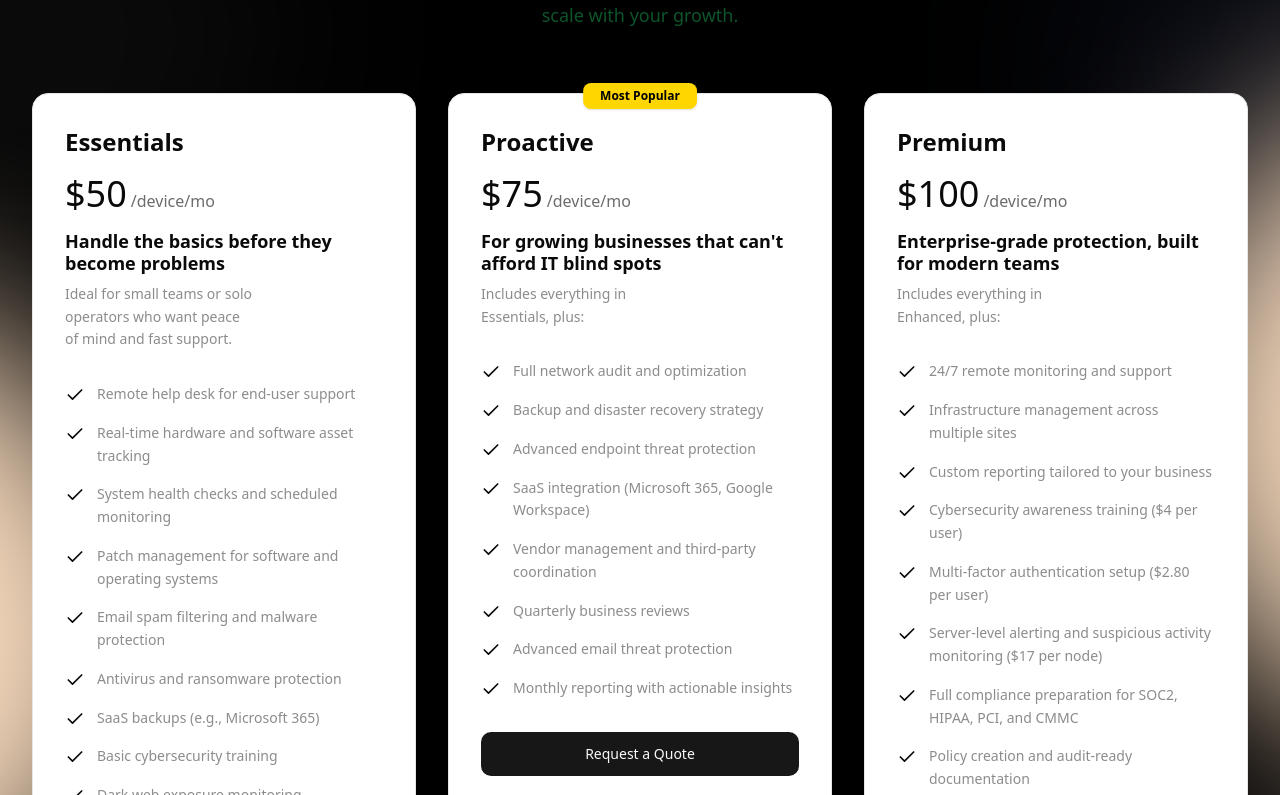
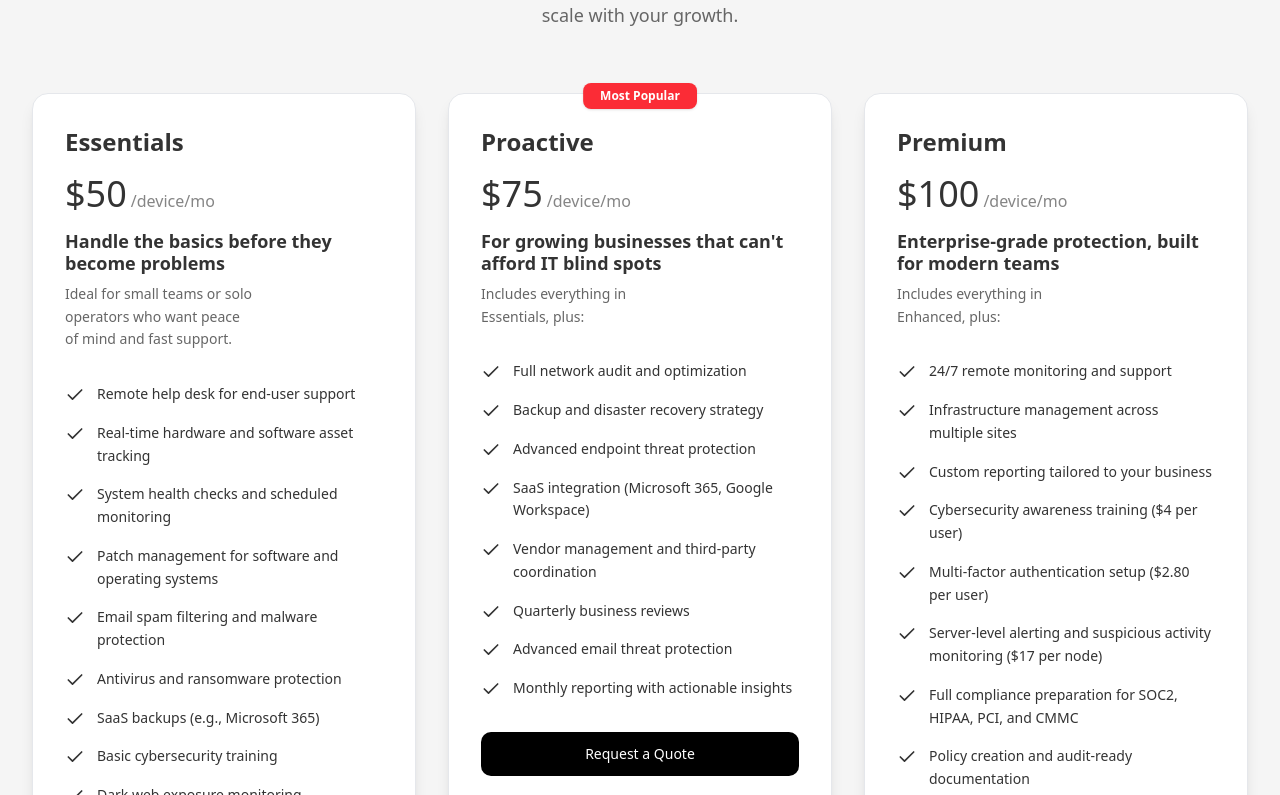
Before and after one commit to helpdesk411/helpdesk-411, a React (Vite) app: page /c in a window 1280 px wide. Shown: the part 3265-4060 px from the top of the page. Built offline with nearby package versions, Linux system fonts and the light colour scheme; a web font is replaced by a local one.

Commit message:
style: pricing

```diff
--- a/src/sections/Pricing.tsx
+++ b/src/sections/Pricing.tsx
@@ -13,39 +13,70 @@ interface PricingCardProps {
 
 function PricingCard({ plan, pathname = "/" }: PricingCardProps) {
   const isRouteB = pathname === "/b";
+  const isRouteC = pathname === "/c";
 
   return (
     <div className={cn(
       "relative rounded-2xl border p-8 transition-all duration-300 hover:shadow-lg",
-      isRouteB ? "bg-white border-gray-200" : "bg-card"
+      isRouteB ? "bg-white border-gray-200" :
+      isRouteC ? "bg-white border-gray-200 shadow-lg" :
+      "bg-card"
     )}>
       {plan.isFeatured && (
         <div className="absolute -top-3 left-1/2 transform -translate-x-1/2">
-          <Badge variant="default" className="bg-[#ffd600] text-black px-4 py-1">
+          <Badge variant="default" className={cn(
+            "px-4 py-1",
+            isRouteC ? "bg-red-500 text-white" : "bg-[#ffd600] text-black"
+          )}>
             Most Popular
           </Badge>
         </div>
       )}
 
       <div className="mb-8">
-        <h3 className={cn("text-2xl font-bold mb-4", isRouteB ? "text-black" : "text-foreground")}>
+        <h3 className={cn(
+          "text-2xl font-bold mb-4",
+          isRouteB ? "text-black" :
+          isRouteC ? "text-[#333333]" :
+          "text-foreground"
+        )}>
           {plan.name}
         </h3>
         <div className="flex items-baseline mb-4">
-          <span className={cn("text-4xl font-normal", isRouteB ? "text-black" : "text-foreground")}>
+          <span className={cn(
+            "text-4xl font-normal",
+            isRouteB ? "text-black" :
+            isRouteC ? "text-[#333333]" :
+            "text-foreground"
+          )}>
             ${plan.price}
           </span>
-          <span className={cn("ml-1", isRouteB ? "text-black/60" : "text-foreground/60")}>
+          <span className={cn(
+            "ml-1",
+            isRouteB ? "text-black/60" :
+            isRouteC ? "text-[#333333]/60" :
+            "text-foreground/60"
+          )}>
             /{plan.per}
           </span>
         </div>
         {plan.highlight && (
-          <h4 className={cn("text-lg font-semibold mb-2 leading-tight", isRouteB ? "text-black" : "text-foreground")}>
+          <h4 className={cn(
+            "text-lg font-semibold mb-2 leading-tight",
+            isRouteB ? "text-black" :
+            isRouteC ? "text-[#333333]" :
+            "text-foreground"
+          )}>
             {plan.highlight}
           </h4>
         )}
         {plan.subHighlight && (
-          <p className={cn("text-sm mb-4 leading-relaxed md:w-3/5", isRouteB ? "text-black" : "text-[#8C8C8C]")}>
+          <p className={cn(
+            "text-sm mb-4 leading-relaxed md:w-3/5",
+            isRouteB ? "text-black" :
+            isRouteC ? "text-[#666666]" :
+            "text-[#8C8C8C]"
+          )}>
             {plan.subHighlight}
           </p>
         )}
@@ -54,8 +85,18 @@ function PricingCard({ plan, pathname = "/" }: PricingCardProps) {
       <ul className="space-y-4 mb-8">
           {plan.features.map((feature, index) => (
             <li key={index} className="flex items-start space-x-3">
-              <Check className={cn("w-5 h-5 flex-shrink-0 mt-0.5", isRouteB ? "text-black" : "text-foreground")} />
-              <span className={cn("text-sm leading-relaxed", isRouteB ? "text-black" : "text-[#8C8C8C]")}>
+              <Check className={cn(
+                "w-5 h-5 flex-shrink-0 mt-0.5",
+                isRouteB ? "text-black" :
+                isRouteC ? "text-[#333333]" :
+                "text-foreground"
+              )} />
+              <span className={cn(
+                "text-sm leading-relaxed",
+                isRouteB ? "text-black" :
+                isRouteC ? "text-[#333333]" :
+                "text-[#8C8C8C]"
+              )}>
                 {feature}
               </span>
             </li>
@@ -68,7 +109,9 @@ function PricingCard({ plan, pathname = "/" }: PricingCardProps) {
         className={cn(
           "w-full",
           isRouteB && plan.isFeatured ? "bg-black text-white hover:bg-gray-800" : "",
-          isRouteB && !plan.isFeatured ? "bg-gray-200 text-black hover:bg-gray-300" : ""
+          isRouteB && !plan.isFeatured ? "bg-gray-200 text-black hover:bg-gray-300" : "",
+          isRouteC && plan.isFeatured ? "bg-black text-white hover:bg-gray-800" : "",
+          isRouteC && !plan.isFeatured ? "bg-white text-[#333333] border-gray-300 hover:bg-gray-100" : ""
         )}
         size="lg"
       >
@@ -94,8 +137,8 @@ export function Pricing() {
       bodyColor: "text-white",
     },
     "/c": {
-      titleColor: "text-green-900",
-      bodyColor: "text-green-900",
+      titleColor: "text-[#333333]",
+      bodyColor: "text-[#666666]",
     },
   };
 
@@ -106,11 +149,12 @@ export function Pricing() {
     <div
       className={cn(
         "relative md:min-h-screen bg-cover bg-left md:bg-center-bottom bg-no-repeat overflow-hidden",
-        pathname === "/" ? "rounded-3xl mt-4" : ""
+        pathname === "/" ? "rounded-3xl mt-4" : "",
+        pathname === "/c" ? "bg-[#f5f5f5]" : ""
       )}
       style={{
-        backgroundImage: pathname === "/b" ? "none" : 'url(/images/partners_bg.svg)',
-        backgroundColor: pathname === "/b" ? "#242424" : "black"
+        backgroundImage: pathname === "/b" ? "none" : pathname === "/c" ? "none" : 'url(/images/partners_bg.svg)',
+        backgroundColor: pathname === "/b" ? "#242424" : pathname === "/c" ? "transparent" : "black"
       }}
     >
         {pathname === "/b" ? (
@@ -136,7 +180,7 @@ export function Pricing() {
         </div>
       </div>
     ) : (
-      <Section id="pricing" className="px-8">
+      <Section id="pricing" className="px-8 bg-[#f5f5f5]">
         <div className="text-center mb-16">
           <h2 className={cn("text-3xl font-light md:text-4xl lg:text-5xl mb-6", titleColor)}>
             What's Included
```
